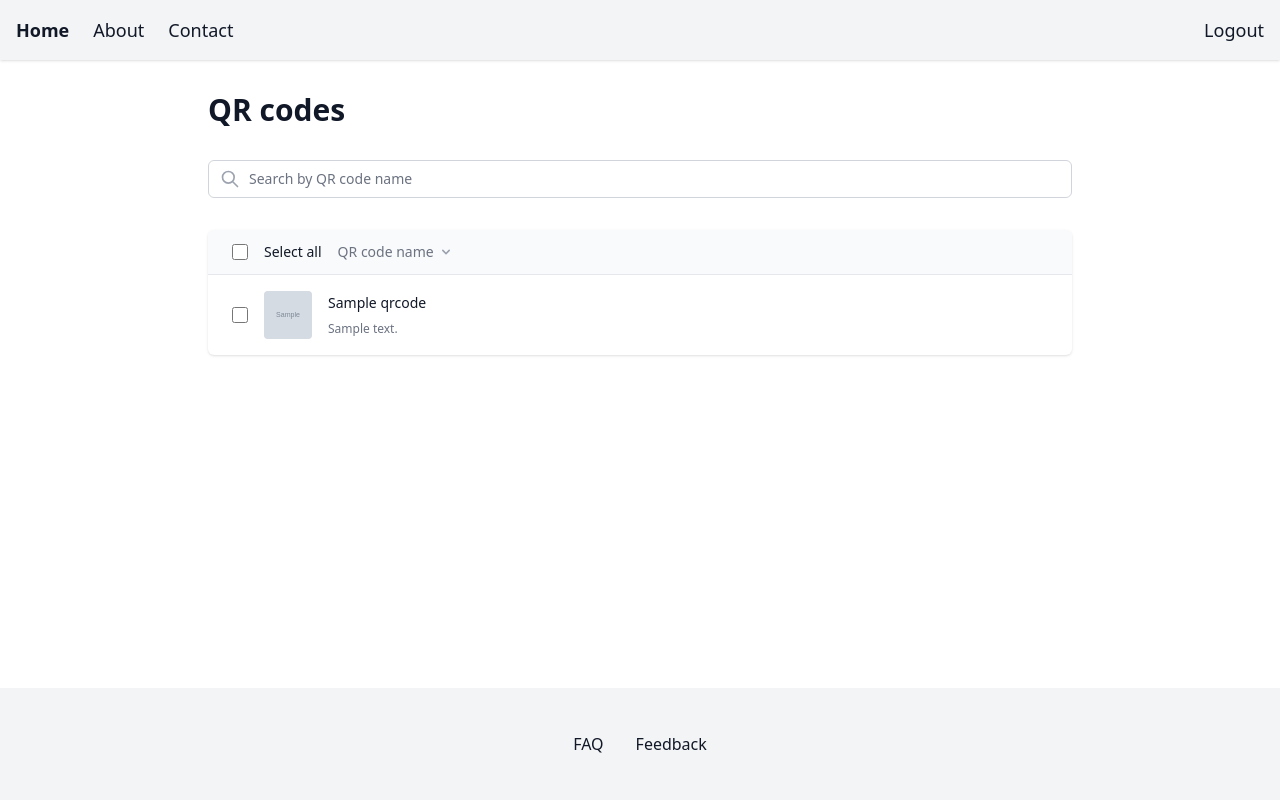
After one commit to ziptrigo/qr_code, a Django app: page /dashboard/ in a window 1280 px wide. The commit adds this page. Run offline with Django 5.2, Linux system fonts and the light colour scheme; a user stored in the database is signed in; tables that the repository leaves empty hold one stand-in row (values such as "Sample post"); grey boxes marked "Sample" are stand-in pictures; some libraries are stand-ins or nearby versions.

Commit message:
User page (#10)

```diff
--- a/config/settings.py
+++ b/config/settings.py
@@ -137,7 +137,7 @@ MEDIA_ROOT = BASE_DIR / 'media'
 DEFAULT_AUTO_FIELD = 'django.db.models.BigAutoField'
 
 # Custom user model
-AUTH_USER_MODEL = 'qr_code.CustomUser'
+AUTH_USER_MODEL = 'qr_code.User'
 
 # Django REST Framework
 REST_FRAMEWORK = {
--- a/src/qr_code/models/__init__.py
+++ b/src/qr_code/models/__init__.py
@@ -1,4 +1,4 @@
 from .qrcode import QRCode, generate_short_code
-from .user import CustomUser
+from .user import User
 
-__all__ = ['CustomUser', 'QRCode', 'generate_short_code']
+__all__ = ['User', 'QRCode', 'generate_short_code']
--- a/src/qr_code/models/user.py
+++ b/src/qr_code/models/user.py
@@ -2,15 +2,15 @@ from django.contrib.auth.models import AbstractUser
 from django.db import models
 
 
-class CustomUser(AbstractUser):
+class User(AbstractUser):
     """Custom user model with additional fields."""
 
     name = models.CharField(max_length=255, help_text='User full name')
     email = models.EmailField(unique=True, help_text='User email address')
 
     class Meta:
-        verbose_name = 'Custom User'
-        verbose_name_plural = 'Custom Users'
+        verbose_name = 'User'
+        verbose_name_plural = 'Users'
 
     def __str__(self) -> str:
         return f'{self.email} - {self.name}'
--- a/src/qr_code/templates/base.html
+++ b/src/qr_code/templates/base.html
@@ -63,7 +63,14 @@
                 <a href="#" class="text-lg hover:text-brand-primary">Contact</a>
             </div>
             <div>
-                <a href="{% url 'login-page' %}" class="text-lg hover:text-brand-primary">Login/Register</a>
+                {% if request.user.is_authenticated %}
+                    <form method="post" action="{% url 'logout-page' %}">
+                        {% csrf_token %}
+                        <button type="submit" class="text-lg hover:text-brand-primary">Logout</button>
+                    </form>
+                {% else %}
+                    <a href="{% url 'login-page' %}" class="text-lg hover:text-brand-primary">Login/Register</a>
+                {% endif %}
             </div>
         </nav>
     </header>
--- /dev/null
+++ b/src/qr_code/templates/dashboard.html
@@ -0,0 +1,76 @@
+{% extends 'base.html' %}
+{% load static %}
+
+{% block title %}Dashboard - QR Code App{% endblock %}
+
+{% block content %}
+<div class="container mx-auto px-4 py-8 max-w-4xl">
+    <h1 class="text-3xl font-bold mb-8 text-gray-900 dark:text-gray-100">QR codes</h1>
+
+    <!-- Search -->
+    <div class="mb-8">
+        <form method="get" class="relative">
+            <div class="absolute inset-y-0 left-0 pl-3 flex items-center pointer-events-none">
+                <svg class="h-5 w-5 text-gray-400" xmlns="http://www.w3.org/2000/svg" fill="none" viewBox="0 0 24 24" stroke="currentColor">
+                    <path stroke-linecap="round" stroke-linejoin="round" stroke-width="2" d="M21 21l-6-6m2-5a7 7 0 11-14 0 7 7 0 0114 0z" />
+                </svg>
+            </div>
+            <input type="text" name="q" value="{{ query|default:'' }}"
+                class="block w-full pl-10 pr-3 py-2 border border-gray-300 rounded-md leading-5 bg-white placeholder-gray-500 focus:outline-none focus:placeholder-gray-400 focus:ring-1 focus:ring-brand-primary focus:border-brand-primary sm:text-sm dark:bg-gray-700 dark:border-gray-600 dark:text-white"
+                placeholder="Search by QR code name">
+        </form>
+    </div>
+
+    <!-- Table -->
+    <div class="bg-white dark:bg-gray-800 shadow overflow-hidden sm:rounded-md">
+        <ul class="divide-y divide-gray-200 dark:divide-gray-700">
+            <!-- Header -->
+            <li class="bg-gray-50 dark:bg-gray-900 px-4 py-3 flex items-center justify-between sm:px-6">
+                <div class="flex items-center">
+                    <div class="flex items-center h-5">
+                        <input type="checkbox" class="focus:ring-brand-primary h-4 w-4 text-brand-primary border-gray-300 rounded">
+                    </div>
+                    <div class="ml-4 flex items-center">
+                         <span class="text-sm font-medium text-gray-900 dark:text-gray-100 mr-4">Select all</span>
+                         <a href="?sort=name&q={{ query|default:'' }}" class="group flex items-center text-sm font-medium text-gray-500 hover:text-gray-700 dark:text-gray-400 dark:hover:text-gray-200">
+                            QR code name
+                            <svg class="ml-1 h-4 w-4 text-gray-400 group-hover:text-gray-500" xmlns="http://www.w3.org/2000/svg" viewBox="0 0 20 20" fill="currentColor">
+                                <path fill-rule="evenodd" d="M5.293 7.293a1 1 0 011.414 0L10 10.586l3.293-3.293a1 1 0 111.414 1.414l-4 4a1 1 0 01-1.414 0l-4-4a1 1 0 010-1.414z" clip-rule="evenodd" />
+                            </svg>
+                        </a>
+                    </div>
+                </div>
+            </li>
+
+            <!-- List -->
+            {% for qr in qrcodes %}
+            <li class="px-4 py-4 flex items-center sm:px-6 hover:bg-gray-50 dark:hover:bg-gray-700 transition duration-150 ease-in-out">
+                <div class="flex items-center min-w-0 flex-1">
+                    <div class="flex items-center h-5 mr-4">
+                        <input type="checkbox" name="selected_qr" value="{{ qr.id }}" class="focus:ring-brand-primary h-4 w-4 text-brand-primary border-gray-300 rounded">
+                    </div>
+                    <div class="flex-shrink-0">
+                        <!-- Placeholder or actual image logic -->
+                         <!-- Assuming we can serve the file. If not, we might need a specific view or media url -->
+                         <!-- Using a generic placeholder if image_file is not a URL -->
+                        <img class="h-12 w-12 rounded object-cover bg-gray-100" src="{% if qr.image_file %}/media/{{ qr.image_file }}{% else %}{% static 'images/logo_32x32.png' %}{% endif %}" alt="{{ qr.name }}">
+                    </div>
+                    <div class="min-w-0 flex-1 px-4 md:grid md:grid-cols-2 md:gap-4">
+                        <div>
+                            <p class="text-sm font-medium text-brand-primary truncate">{{ qr.name }}</p>
+                            <p class="mt-2 flex items-center text-xs text-gray-500 dark:text-gray-400">
+                                <span class="truncate">{{ qr.content }}</span>
+                            </p>
+                        </div>
+                    </div>
+                </div>
+            </li>
+            {% empty %}
+            <li class="px-4 py-12 text-center sm:px-6">
+                <p class="text-sm text-gray-500 dark:text-gray-400">No QR codes found.</p>
+            </li>
+            {% endfor %}
+        </ul>
+    </div>
+</div>
+{% endblock %}
--- a/src/qr_code/templates/login.html
+++ b/src/qr_code/templates/login.html
@@ -72,7 +72,7 @@
       try {
         const data = JSON.parse(e.detail.xhr.responseText || '{}');
         if (status >= 200 && status < 300) {
-          window.location = '/hello/';
+          window.location = '/dashboard/';
         } else {
           const userMsg = data.detail || data.message || 'Could not sign in. Check your credentials.';
           msg.textContent = userMsg;
@@ -81,7 +81,7 @@
         }
       } catch (err) {
         if (status >= 200 && status < 300) {
-          window.location = '/hello/';
+          window.location = '/dashboard/';
         } else {
           msg.textContent = 'An unexpected error occurred.';
           msg.className = 'mb-4 text-sm text-red-600';
--- a/src/qr_code/templates/register.html
+++ b/src/qr_code/templates/register.html
@@ -71,7 +71,7 @@
       try {
         const data = JSON.parse(e.detail.xhr.responseText || '{}');
         if (status >= 200 && status < 300) {
-          window.location = '/hello/';
+          window.location = '/dashboard/';
         } else {
           const userMsg = data.detail || data.message || 'Could not create account.';
           msg.textContent = userMsg;
@@ -80,7 +80,7 @@
         }
       } catch (err) {
         if (status >= 200 && status < 300) {
-          window.location = '/hello/';
+          window.location = '/dashboard/';
         } else {
           msg.textContent = 'An unexpected error occurred.';
           msg.className = 'mb-4 text-sm text-red-600';
--- a/src/qr_code/urls.py
+++ b/src/qr_code/urls.py
@@ -3,11 +3,13 @@ from rest_framework.routers import DefaultRouter
 
 from .views import (
     QRCodeViewSet,
+    dashboard,
     hello_api,
     hello_page,
     home_page,
     login_page,
     login_view,
+    logout_page,
     redirect_view,
     register_page,
     signup,
@@ -23,7 +25,9 @@ urlpatterns = [
     path('api/login', login_view, name='login'),
     path('', home_page, name='home'),
     path('login/', login_page, name='login-page'),
+    path('logout/', logout_page, name='logout-page'),
     path('register/', register_page, name='register-page'),
+    path('dashboard/', dashboard, name='dashboard'),
     path('hello/', hello_page, name='hello-page'),
     path('go/<str:short_code>/', redirect_view, name='qrcode-redirect'),
 ]
--- a/src/qr_code/views.py
+++ b/src/qr_code/views.py
@@ -1,5 +1,6 @@
-from django.contrib.auth import authenticate, get_user_model, login
-from django.http import Http404, JsonResponse
+from django.contrib.auth import authenticate, get_user_model, login, logout
+from django.contrib.auth.decorators import login_required
+from django.http import Http404, HttpRequest, HttpResponse, JsonResponse
 from django.shortcuts import redirect, render
 from rest_framework import status, viewsets
 from rest_framework.decorators import api_view, permission_classes
@@ -111,6 +112,39 @@ def register_page(request):
     return render(request, 'register.html')
 
 
+def logout_page(request: HttpRequest) -> HttpResponse:
+    """Log out the current user and redirect to the homepage."""
+    if request.user.is_authenticated:
+        logout(request)
+    return redirect('home')
+
+
+@login_required
+def dashboard(request: HttpRequest) -> HttpResponse:
+    """
+    Render the user dashboard with their QR codes.
+    """
+    user = request.user
+    query = request.GET.get('q', '')
+    sort = request.GET.get('sort', '')
+
+    qrcodes = QRCode.objects.filter(created_by=user)
+
+    if query:
+        qrcodes = qrcodes.filter(name__icontains=query)
+
+    if sort == 'name':
+        qrcodes = qrcodes.order_by('name')
+    else:
+        qrcodes = qrcodes.order_by('-created_at')
+
+    context = {
+        'qrcodes': qrcodes,
+        'query': query,
+    }
+    return render(request, 'dashboard.html', context)
+
+
 @api_view(['POST'])
 @permission_classes([AllowAny])
 def signup(request):
```
Also changed, not shown: src/qr_code/admin.py (+4 -4 lines), src/qr_code/models/qrcode.py (+16 -13 lines), WARP.md (renamed from warp.md), migrations/0001_initial.py, 1 other file.
